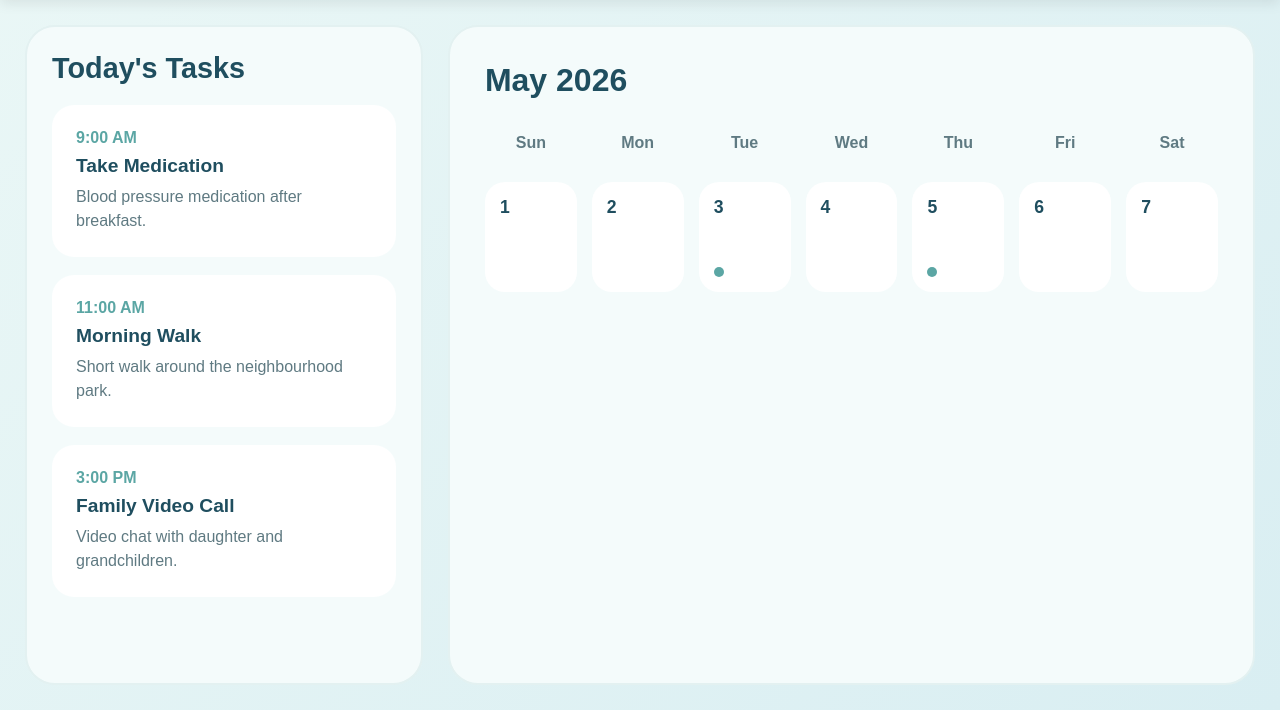
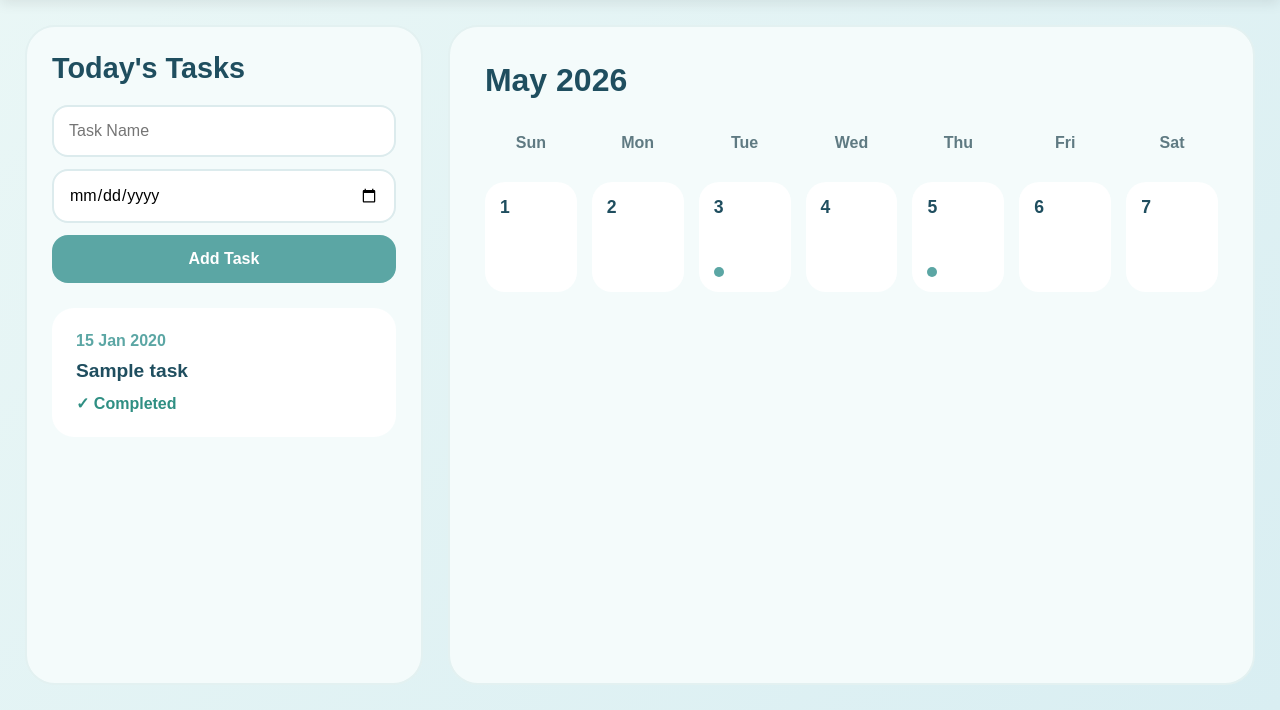
Before and after one commit to claudia-chen986/at3-elderly-helping, a Flask app: template templates/daily_task.html in a window 1280 px wide. Shown: the part 90-800 px from the top of the page. Run offline with Flask 3, Linux system fonts and the light colour scheme; the template is opened without the code that fills it: values that come from a table or form of the project are taken from there, others are empty; tables that the repository leaves empty hold one stand-in row (values such as "Sample post").

Commit message:
frontend - dailytask management (lefthand side)

```diff
--- a/app.py
+++ b/app.py
@@ -1,6 +1,6 @@
 from flask import Flask, redirect, render_template, request, url_for, session
 from flask_sqlalchemy import SQLAlchemy
-from datetime import timedelta
+from datetime import timedelta, datetime
 
 #authentication imports
 from authentication import (
@@ -44,6 +44,13 @@ class JournalEntry(db.Model):
     title = db.Column(db.String(255), nullable=False)
     content = db.Column(db.Text, nullable=False)
     time = db.Column(db.DateTime, default=db.func.current_timestamp())
+
+class DailyTask(db.Model):
+    id = db.Column(db.Integer, primary_key=True)
+    user_id = db.Column(db.Integer, db.ForeignKey('user.id'), nullable=False)
+    task_name = db.Column(db.String(255), nullable=False)
+    task_date =  db.Column(db.Date,nullable=False)
+    completed = db.Column(db.Boolean, default=False)
 
 with app.app_context():
     db.create_all()
@@ -146,8 +153,9 @@ def daily_task():
     if not user:
         return redirect(url_for('login'))
 
-    return render_template('daily_task.html')
+    tasks = DailyTask.query.filter_by(user_id=user.id).order_by(DailyTask.task_date).all()
 
+    return render_template('daily_task.html', tasks=tasks)
 
 @app.route('/journal')
 def journal():
@@ -164,7 +172,48 @@ def journal():
         journal_entries=journal_entries
     )
 
+@app.route('/add_task', methods=['POST'])
+def add_task():
 
+    user = validate_session()
+
+    if not user:
+        return redirect(url_for('login'))
+
+    task_name = request.form['task_name']
+    task_date = datetime.strptime(request.form['task_date'],'%Y-%m-%d').date()
+
+    if not task_name.strip():
+        return "Task name cannot be empty."
+
+    task = DailyTask(
+        user_id=user.id,
+        task_name=task_name,
+        task_date=task_date
+    )
+
+    db.session.add(task)
+    db.session.commit()
+
+    return redirect(url_for('daily_task'))
+
+@app.route('/complete_task/<int:task_id>', methods=['POST'])
+def complete_task(task_id):
+
+    user = validate_session()
+
+    if not user:
+        return redirect(url_for('login'))
+
+    task = DailyTask.query.get(task_id)
+
+    if not task or task.user_id != user.id:
+        return "Task not found."
+
+    task.completed = True
+    db.session.commit()
+
+    return redirect(url_for('daily_task'))
 
 #sign up user route
 @app.route('/signup_user', methods=['POST'])
--- a/templates/daily_task.html
+++ b/templates/daily_task.html
@@ -112,6 +112,76 @@
         .task-description{
             color:#5F7A82;
             line-height:1.5;
+        }
+
+        /* TASK FORM */
+
+        .task-form{
+            display:flex;
+            flex-direction:column;
+            gap:12px;
+            margin-bottom:25px;
+        }
+
+        .task-input,
+        .task-date{
+            width:100%;
+            padding:15px;
+            border:2px solid #DCEBED;
+            border-radius:16px;
+            background:white;
+            font-size:1rem;
+            outline:none;
+            transition:0.3s;
+        }
+
+        .task-input:focus,
+        .task-date:focus{
+            border-color:#74C7C5;
+        }
+
+        .add-task-btn{
+            padding:15px;
+            border:none;
+            border-radius:16px;
+            background:#5BA6A4;
+            color:white;
+            font-size:1rem;
+            font-weight:bold;
+            cursor:pointer;
+            transition:0.3s;
+        }
+
+        .add-task-btn:hover{
+            background:#4A9492;
+        }
+
+        .task-date-text{
+            color:#5BA6A4;
+            font-weight:bold;
+            margin-bottom:10px;
+        }
+
+        .completed-btn{
+            margin-top:12px;
+            padding:10px 18px;
+            border:none;
+            border-radius:12px;
+            background:#5BA6A4;
+            color:white;
+            cursor:pointer;
+            font-weight:bold;
+            transition:0.3s;
+        }
+
+        .completed-btn:hover{
+            background:#4A9492;
+        }
+
+        .completed-label{
+            margin-top:12px;
+            color:#2F8F83;
+            font-weight:bold;
         }
 
         /* RIGHT PANEL */
@@ -249,47 +319,68 @@
                 Today's Tasks
             </h2>
 
+            <form action="/add_task" method="POST" class="task-form">
+
+                <input
+                    type="text"
+                    name="task_name"
+                    class="task-input"
+                    placeholder="Task Name"
+                    required
+                >
+
+                <input
+                    type="date"
+                    name="task_date"
+                    class="task-date"
+                    required
+                >
+
+                <button
+                    type="submit"
+                    class="add-task-btn">
+
+                    Add Task
+
+                </button>
+
+            </form>
+
+            {% for task in tasks %}
             <div class="task-card">
-                <div class="task-time">
-                    9:00 AM
+
+                <div class="task-date-text">
+                    {{ task.task_date.strftime('%d %b %Y') }}
                 </div>
 
                 <div class="task-title">
-                    Take Medication
+                    {{ task.task_name }}
                 </div>
 
-                <div class="task-description">
-                    Blood pressure medication after breakfast.
-                </div>
+                {% if task.completed %}
+
+                    <div class="completed-label">
+                        ✓ Completed
+                    </div>
+
+                {% else %}
+
+                    <form action="/complete_task/{{ task.id }}" method="POST">
+
+                        <button
+                            type="submit"
+                            class="completed-btn">
+
+                            Mark Complete
+
+                        </button>
+
+                    </form>
+
+                {% endif %}
+
             </div>
-
-            <div class="task-card">
-                <div class="task-time">
-                    11:00 AM
-                </div>
-
-                <div class="task-title">
-                    Morning Walk
-                </div>
-
-                <div class="task-description">
-                    Short walk around the neighbourhood park.
-                </div>
-            </div>
-
-            <div class="task-card">
-                <div class="task-time">
-                    3:00 PM
-                </div>
-
-                <div class="task-title">
-                    Family Video Call
-                </div>
-
-                <div class="task-description">
-                    Video chat with daughter and grandchildren.
-                </div>
-            </div>
+        {% endfor %}
 
         </div>
 
```
